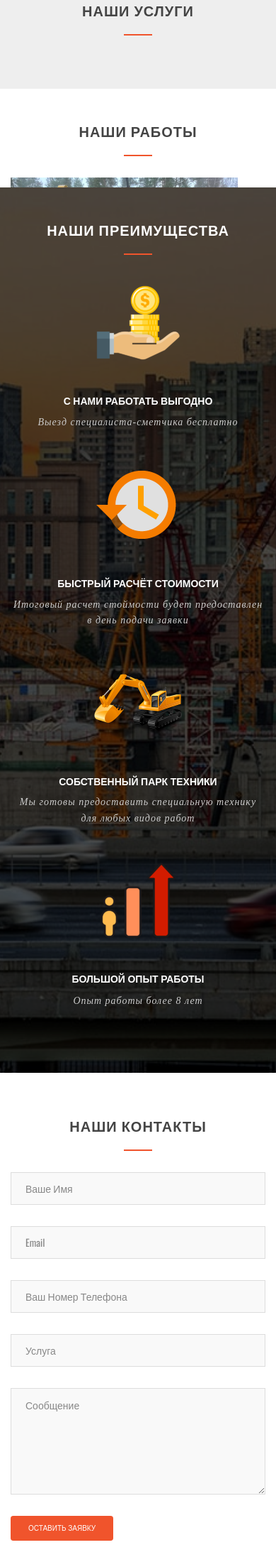
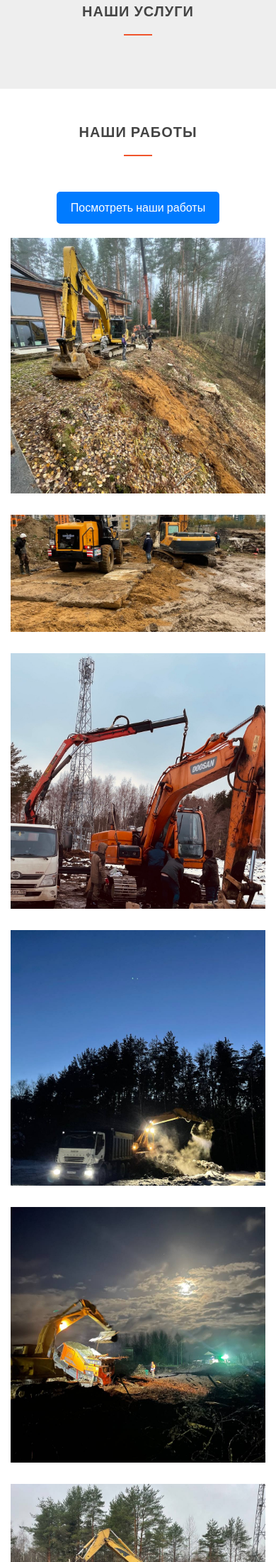
Before and after one commit to Dimon4ik812/construction_site, a Django app: template construction/templates/construction/index.html in a window 390 px wide. Shown: the part 2228-4428 px from the top of the page at 71% size. Run offline with Django 5.2, Linux system fonts and the light colour scheme; the template is opened without the code that fills it, so the values that code supplies are empty; parts of the project's set-up code (start-up, migrations or seed data) failed here and were passed over; some libraries are stand-ins or nearby versions; some web fonts are replaced.

```diff
--- a/construction/templates/construction/index.html
+++ b/construction/templates/construction/index.html
@@ -281,6 +281,12 @@
 
 							</div>
 						</div>
+
+						<!-- Кнопка для открытия галереи (только на мобильных) -->
+						<div class="mobile-gallery-toggle md-text-center">
+							<button class="btn-show-gallery">Посмотреть наши работы</button>
+						</div>
+
 
 						<!-- gallery-wrap -->
 						<div class="gallery-wrap gallery-album">
--- a/static/css/styles.css
+++ b/static/css/styles.css
@@ -149,29 +149,38 @@
     }
 }
 
-/* Горизонтальная прокрутка только на мобильных */
+/* === Только для мобильных устройств === */
 @media (max-width: 767px) {
-    .horizontal-scroll-wrapper {
-        overflow-x: auto;
-        -webkit-overflow-scrolling: touch; /* Плавность на iOS */
-        padding-bottom: 10px;
+
+    /* Скрываем галерею по умолчанию */
+    .mobile-gallery-content {
+        display: none;
+        margin-top: -20px;
+    }
+
+    /* Показываем кнопку */
+    .mobile-gallery-toggle {
+        display: block;
+        margin: 20px auto;
+    }
+
+    /* Стиль кнопки */
+    .btn-show-gallery {
+        padding: 10px 20px;
+        background-color: #007bff;
+        color: white;
+        border: none;
+        border-radius: 5px;
+        cursor: pointer;
+        font-size: 16px;
+    }
+
+    .btn-show-gallery:hover {
+        background-color: #0056b3;
+    }
+
+    /* Когда галерея открыта */
+    .mobile-gallery-content.active {
         display: block;
     }
-
-    .grid__inner {
-        display: flex !important;
-        flex-wrap: nowrap !important;
-        width: max-content !important;
-        height: auto !important;
-    }
-
-    .grid-item {
-        flex: 0 0 auto !important;
-        width: 90vw !important; /* или задайте конкретную ширину под ваши карточки */
-        margin-right: 15px !important;
-    }
-
-    .grid-item:last-child {
-        margin-right: 0 !important;
-    }
 }
--- a/static/js/custom-scripts.js
+++ b/static/js/custom-scripts.js
@@ -100,3 +100,18 @@ function toggleDescription(serviceId) {
         button.textContent = "Подробнее"; // Возвращаем исходный текст
     }
 }
+
+
+<script>
+    document.addEventListener("DOMContentLoaded", function () {
+        const toggleBtn = document.querySelector('.btn-show-gallery');
+        const gallery = document.querySelector('.mobile-gallery-content');
+
+        if (toggleBtn && gallery) {
+            toggleBtn.addEventListener('click', function () {
+                gallery.classList.toggle('active');
+                toggleBtn.textContent = gallery.classList.contains('active') ? 'Скрыть работы' : 'Посмотреть наши работы';
+            });
+        }
+    });
+</script>
```
